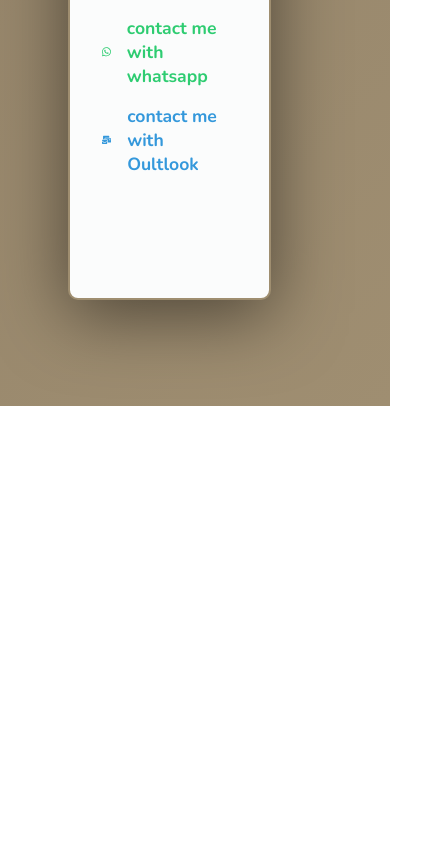
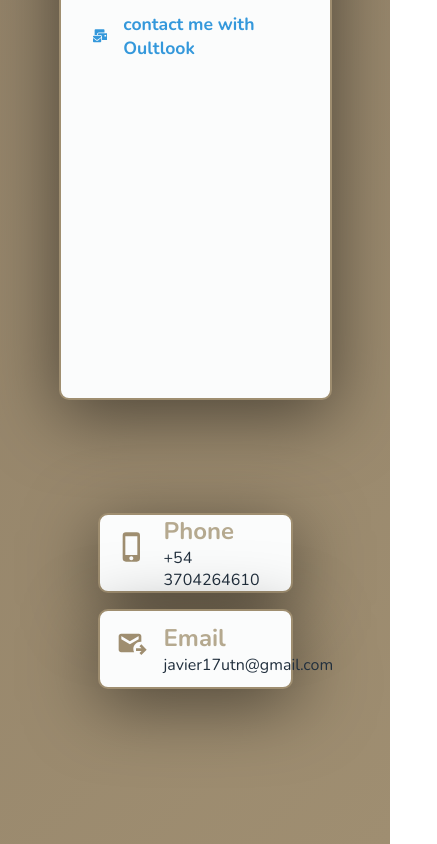
Before and after one commit to javier1793-op/Porfolio_Javier, a React (Vite) app: page / in a window 390 px wide. Shown: the part 7784-8628 px from the top of the page, 437 px wide, since content can reach past the window. Before the commit the page ends 8190 px from the top, so only its background shows below. Built offline with nearby package versions, Linux system fonts and the light colour scheme; a web font is replaced by a local one.

Commit message:
module-contact

```diff
--- a/src/Components/Contact.jsx
+++ b/src/Components/Contact.jsx
@@ -1,5 +1,6 @@
 import '../Scss/contact.scss'
 import Formcontact from './Formcontact'
+import Infocontact from './Infocontact'
 
 const Contact = () => {
   return (
@@ -9,7 +10,7 @@ const Contact = () => {
                <Formcontact/>
             </section>
             <section className="infoContact">
-                information
+                <Infocontact/>
             </section>
         </div>
     </>
--- a/src/Components/Formcontact.jsx
+++ b/src/Components/Formcontact.jsx
@@ -5,7 +5,7 @@ import { FaWhatsapp,FaMailBulk } from "react-icons/fa";
 const Formcontact = () => {
   return (
     <div className="contentForm">
-      <h1 className="titleContact">Contact Us</h1>
+      <h1 className="titleContact">Contact Me</h1>
       <form className="form">
         <input type="text" placeholder="name" />
         <input type="text" placeholder="mail" />
--- /dev/null
+++ b/src/Components/Infocontact.jsx
@@ -0,0 +1,30 @@
+import '../Scss/Infocontact.scss'
+import { MdOutlinePhoneIphone } from "react-icons/md";
+import { MdOutgoingMail } from "react-icons/md";
+
+const Infocontact = () => {
+  return (
+    <>
+        <div className="contentinfoContact">
+            <section className="iconinfoContact">
+            <MdOutlinePhoneIphone className='iconinfoContac' />
+            </section>
+            <section className="detalleinfoContact">
+                <h4>Phone</h4>
+                <p>+54 3704264610</p>
+            </section>
+        </div>
+        <div className="contentinfoContact">
+            <section className="iconinfoContact">
+            <MdOutgoingMail className='iconinfoContac' />
+            </section>
+            <section className="detalleinfoContact">
+                <h4>Email</h4>
+                <p>javier17utn@gmail.com</p>
+            </section>
+        </div>
+    </>
+  )
+}
+
+export default Infocontact
--- a/src/Scss/contact.scss
+++ b/src/Scss/contact.scss
@@ -27,3 +27,16 @@
     width: 100%;
     min-height: 100vh;
 }
+@media (max-width:900px){
+    .contentContact{
+        grid-template-areas:
+          "formContact formContact"
+          "infoContact infoContact"
+        }
+
+        .infoContact{
+            min-height: 50vh;
+            padding-bottom: 4rem;
+        }
+
+}
--- a/src/Scss/formContact.scss
+++ b/src/Scss/formContact.scss
@@ -91,3 +91,12 @@ textarea {
 .alt:nth-child(2){
     color: var(--blue-main);
 }
+
+@media (max-width:900px){
+
+  .contentForm {
+    width: 70%;
+    height: 95%;
+    margin-top: 2rem;
+  }
+}
--- /dev/null
+++ b/src/Scss/infoContact.scss
@@ -0,0 +1,25 @@
+.contentinfoContact {
+  display: flex;
+  align-items: center;
+  gap: 1rem;
+  width: 50%;
+  padding: 1rem;
+  height: 5rem;
+  background: var(--white-main);
+  color: var(--black-main);
+  border: 2px solid var(--tobacco-brown-400);
+  border-radius: 10px;
+  transition: 0.5s;
+  filter: drop-shadow(0 15px 35px rgba(0, 0, 0, 0.5));
+}
+.contentinfoContact:hover {
+  transform: scale(1.1);
+}
+.contentinfoContact h4 {
+  color: var(--tobacco-brown-300);
+  font-size: 1.5rem;
+}
+.iconinfoContact {
+  font-size: 2rem;
+  color: var(--tobacco-brown-400);
+}
```
